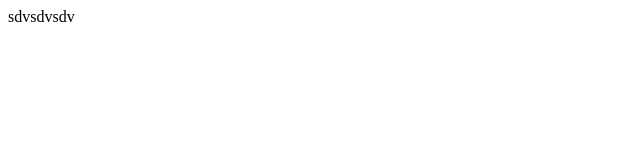
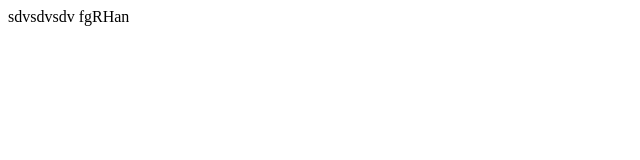
Before and after one commit to buixuanthang/testt-, a plain HTML site: page index.html in a window 1280 px wide. Shown: the full height of the page, 0-640 px from the left. Drawn offline with Linux system fonts and the light colour scheme.

Commit message:
sdvfsvbzsdczd
SDZCdz

```diff
--- a/index.html
+++ b/index.html
@@ -6,5 +6,6 @@
 </head>
 <body>
 	sdvsdvsdv
+	fgRHan
 </body>
 </html>
```
